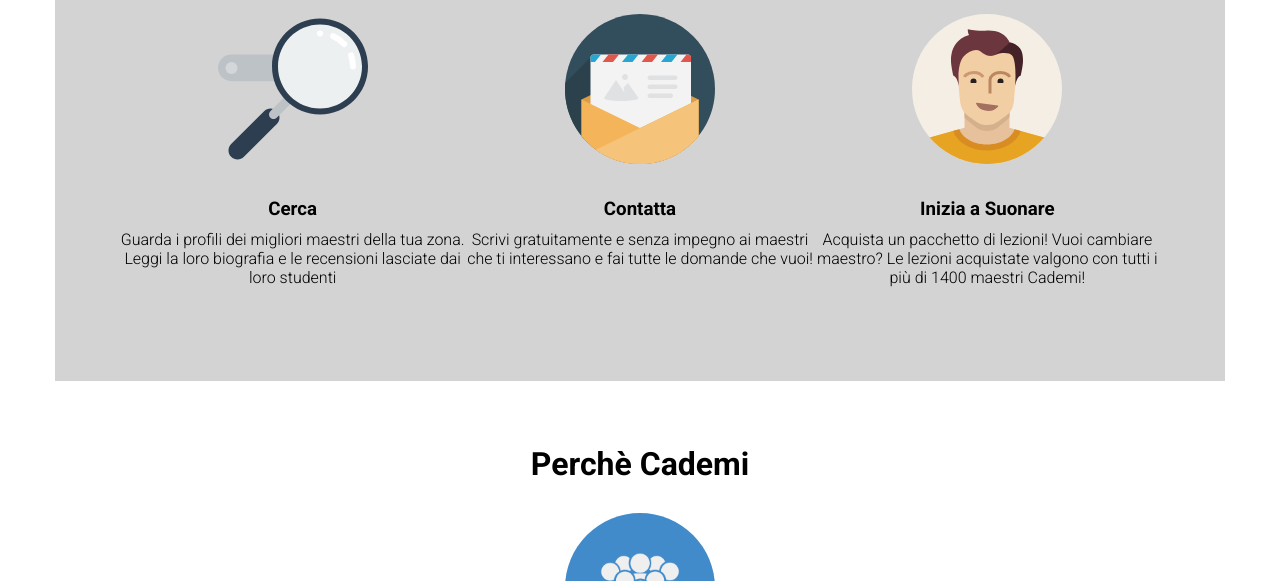
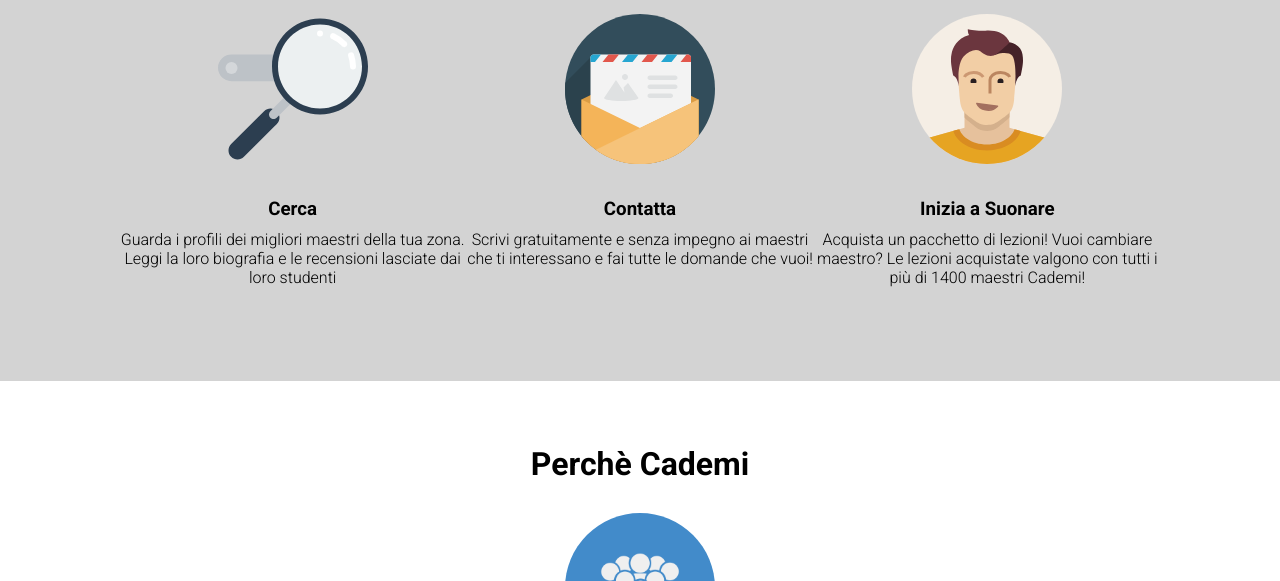
Before and after one commit to catalin-zahariea/html-css-resp-wannabe-12bool, a plain HTML site: page index.html in a window 1280 px wide. Shown: the part 637-1218 px from the top of the page. Drawn offline with Linux system fonts and the light colour scheme.

Commit message:
Fixed bg-color #steps

```diff
--- a/css/style.css
+++ b/css/style.css
@@ -14,9 +14,12 @@
 
 /* BLOCCO STEPS */
 
+#steps {
+  background-color: lightgray;
+}
+
 #steps .container {
   text-align: center;
-  background-color: lightgray;
   padding: 5%;
 }
 
```
